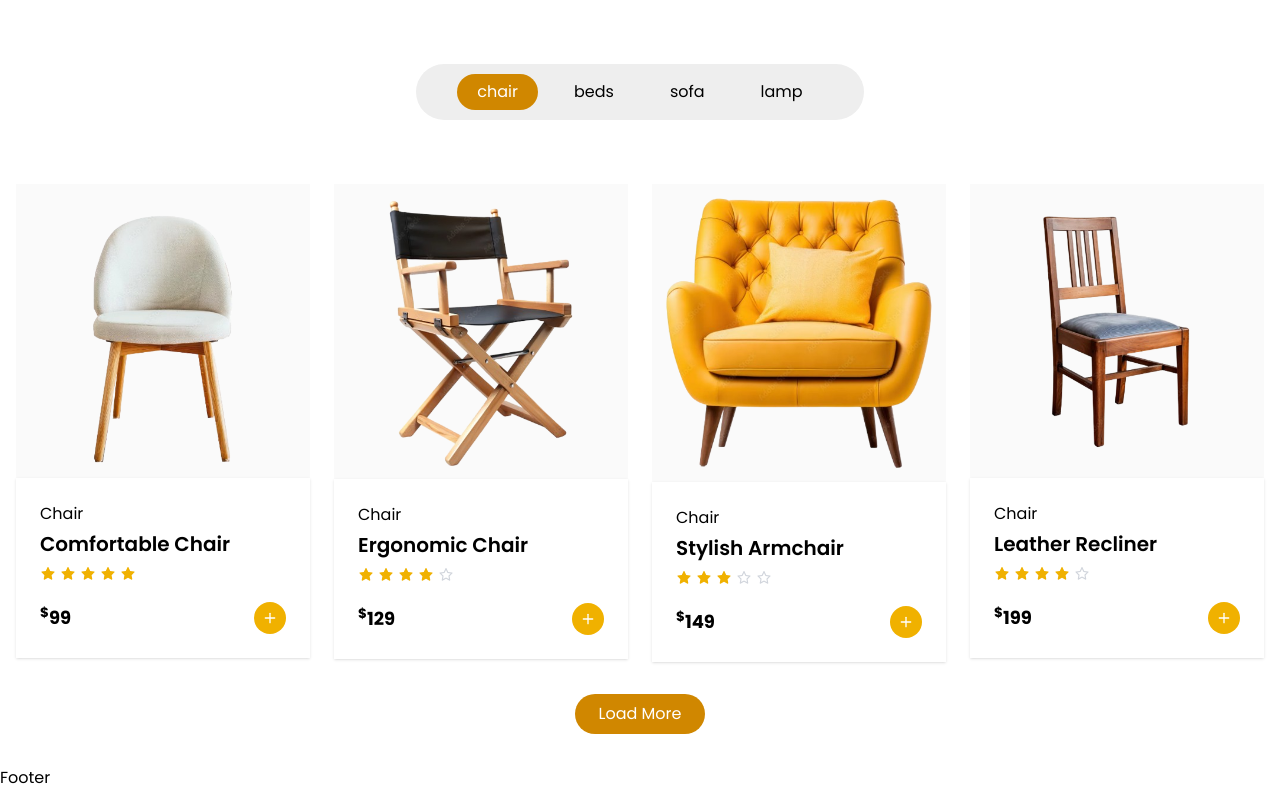
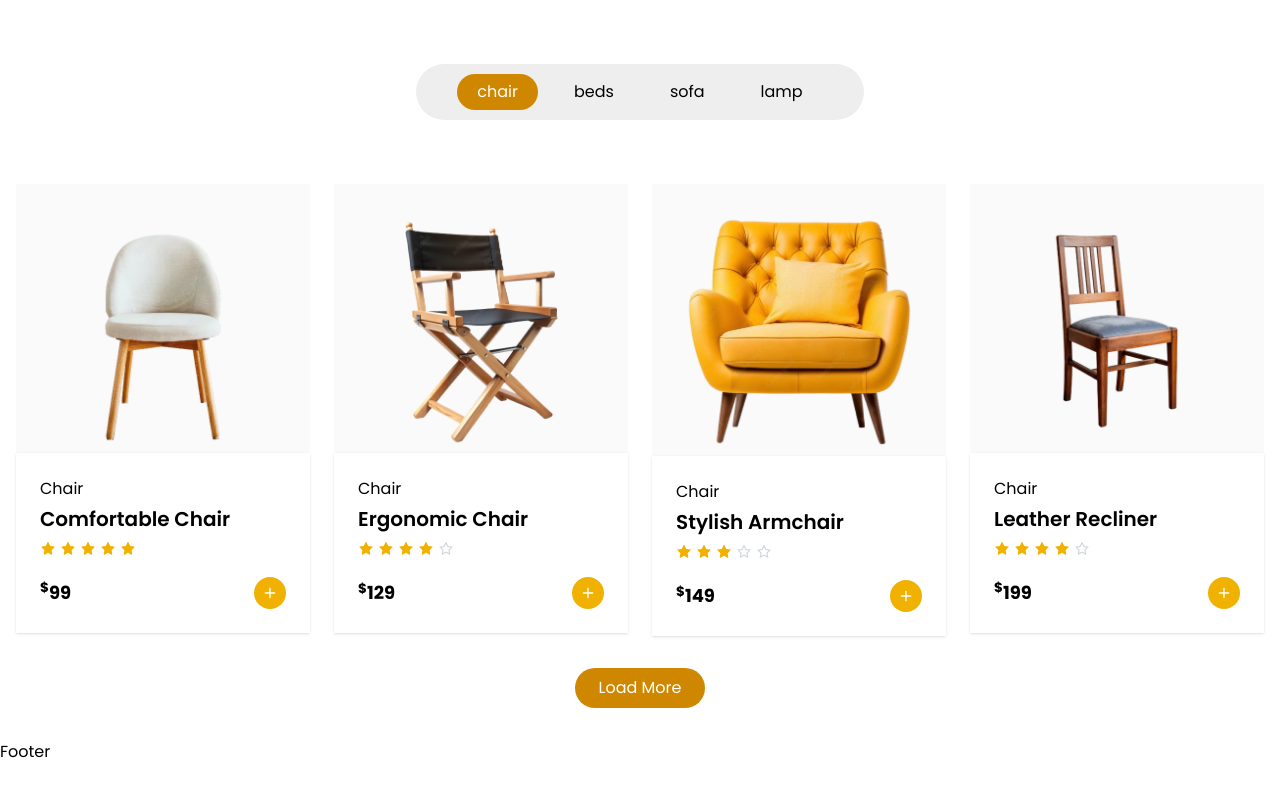
Before and after one commit to SabbirRshuvo/panto-furniture-landing-page, a React (Vite) app: page / in a window 1280 px wide. Shown: the part 1212-2002 px from the top of the page. After the commit the page ends 1976 px from the top, so only its background shows below. Built offline with nearby package versions, Linux system fonts and the light colour scheme.

Commit message:
product select by category

```diff
--- a/src/Components/Products.jsx
+++ b/src/Components/Products.jsx
@@ -42,7 +42,7 @@ const Products = ({ headline }) => {
           </div>
         </div>
         {/* products grid */}
-        <div className="grid grid-cols-1 sm:grid-cols-2 md:grid-cols-3 lg:grid-cols-4 gap-6 px-4">
+        <div className="grid grid-cols-1 sm:grid-cols-2 md:grid-cols-3 lg:grid-cols-4 gap-6 px-4  mx-auto max-w-screen-2xl">
           {filteredProducts.slice(0, visibleProducts).map((product, index) => (
             <ProductCart key={index} product={product} />
           ))}
--- a/src/Pages/ProductCart.jsx
+++ b/src/Pages/ProductCart.jsx
@@ -5,9 +5,13 @@ import { FiPlus } from "react-icons/fi";
 
 const ProductCart = ({ product }) => {
   return (
-    <div>
+    <div className="">
       <div className="bg-[#FAFAFA] ">
-        <img src={getImgUrl(`${product.imageUrl}`)} alt="" />
+        <img
+          className="w-10/12 mx-auto pt-6"
+          src={getImgUrl(`${product.imageUrl}`)}
+          alt=""
+        />
       </div>
       <div className="p-6 bg-white dark:bg-black shadow-sm">
         <h4 className="text-base mb-1">{product.category}</h4>
```
